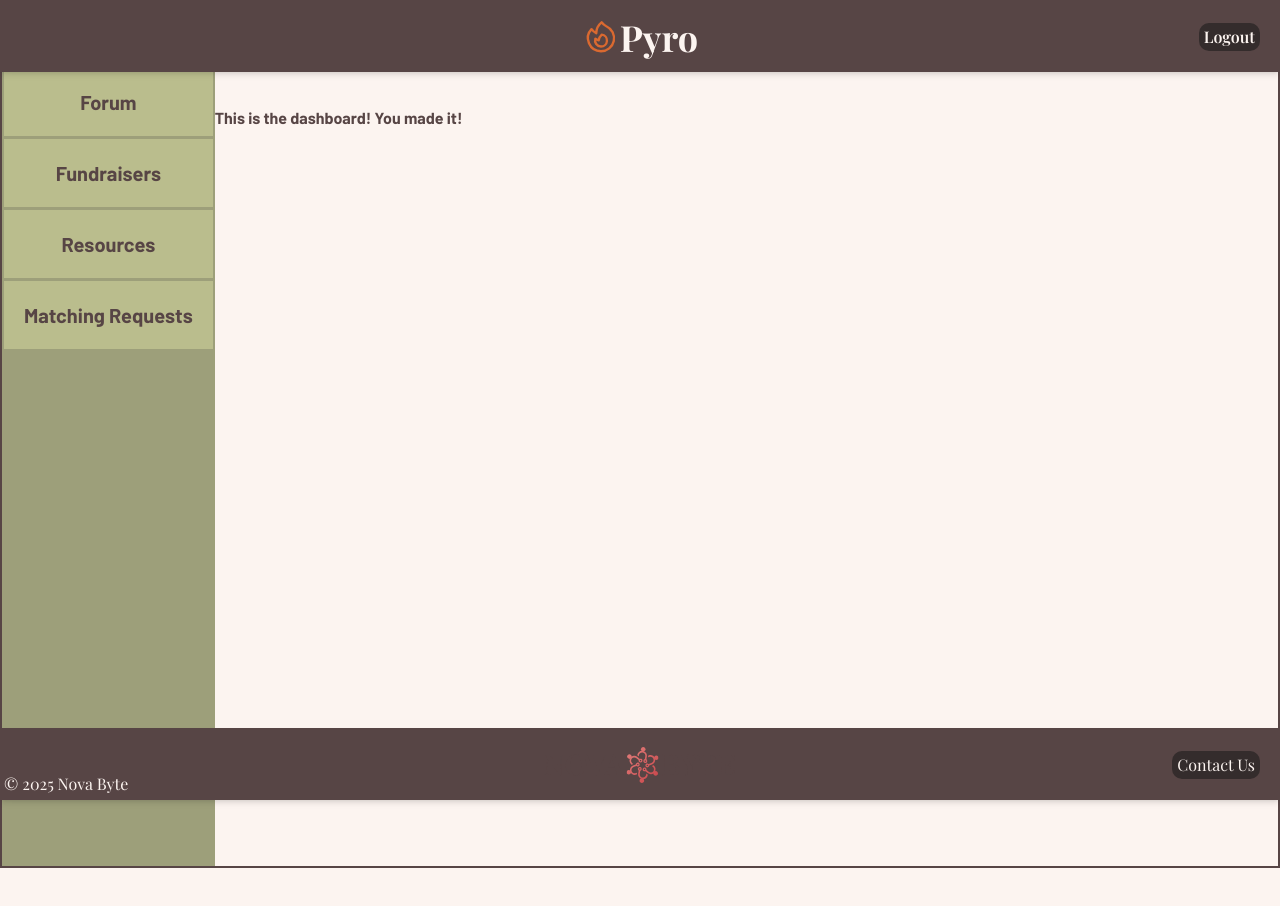
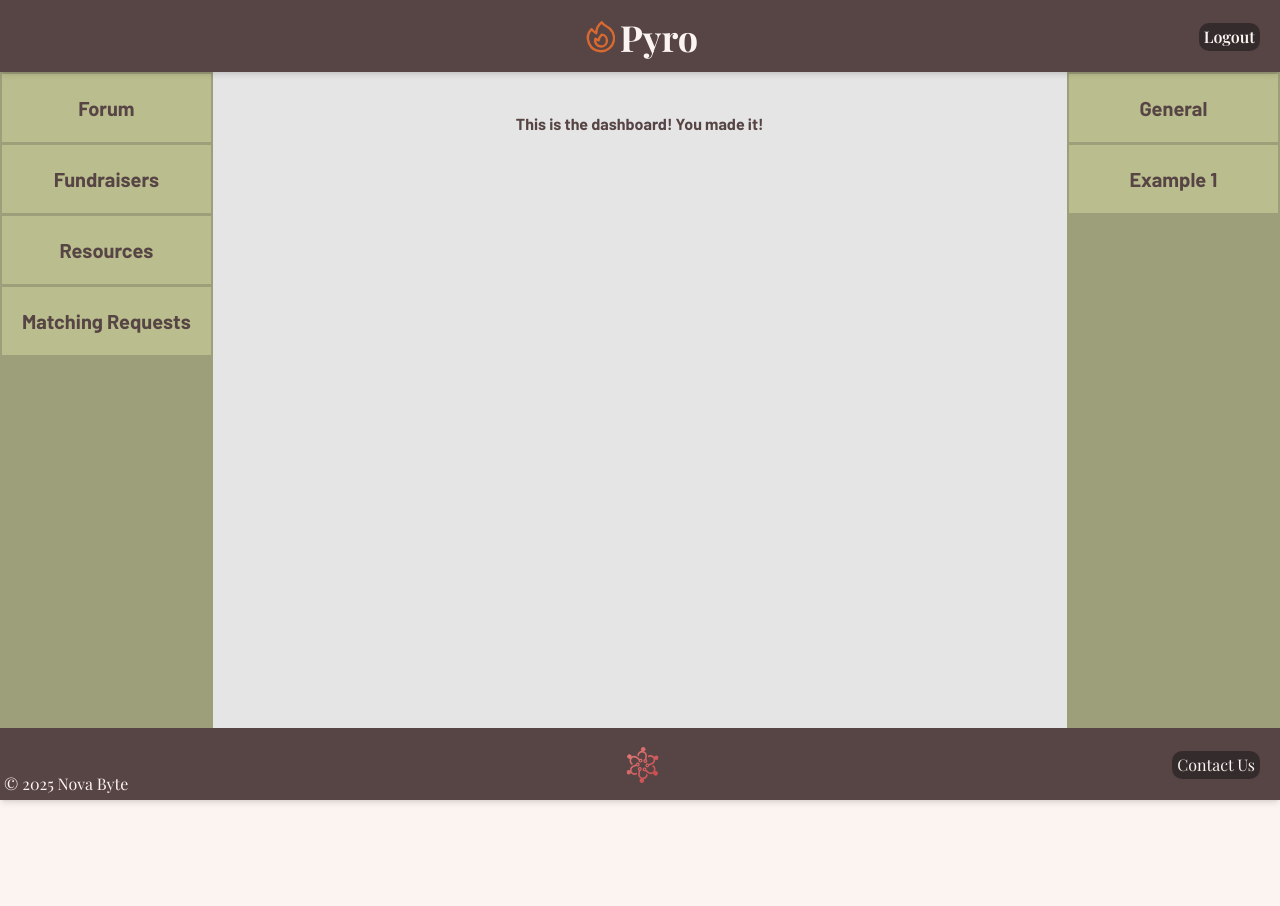
Before and after one commit to NovaByte-CS4800-Group-2/pyro, a Next.js app in the folder client/: page /dashboard in a window 1280 px wide. Shown: the top 906 px of the page. After the commit the page ends 800 px from the top, so only its background shows below. Built offline with nearby package versions, Linux system fonts and the light colour scheme; no server answers; sample sign-in values are in the browser's storage; a web font is replaced by a local one.

Commit message:
Forum layout changes

```diff
--- a/client/app/dashboard/layout.tsx
+++ b/client/app/dashboard/layout.tsx
@@ -21,7 +21,7 @@ export default function RootLayout({
     return router.push("/");
   }
   return (
-    <div className="flex flex-row border-2 min-h-screen">
+    <div className="flex justify-stretch items-stretch flex-row flex-grow">
       <Navbar></Navbar>
       {children}
     </div>);
--- a/client/app/dashboard/page.tsx
+++ b/client/app/dashboard/page.tsx
@@ -1,11 +1,17 @@
 'use client'
 
-export default function Home() {
-  return (
+import Subforumbar from "../ui/subforumbar";
+
+export default function Dashboard() {
+
+
+
+	return (
 	<>
-		<div className="flex flex-col items-center mt-10">
+		<div className="bg-neutral-200 flex flex-col items-center pt-10 min-h-full flex-grow">
 			<p className="font-bold">This is the dashboard! You made it!</p>
 		</div>
+		<Subforumbar></Subforumbar>
 	</>
   );
 }
--- a/client/app/layout.tsx
+++ b/client/app/layout.tsx
@@ -10,7 +10,7 @@ export default function RootLayout({ children }: Readonly<{ children: React.Reac
       <header className="fixed top-0 left-0 w-full shadow-md z-50">
           <Header />
         </header>
-        <main className="flex-grow mt-16 mb-16 overflow-auto">
+        <main className="flex flex-col flex-grow mt-18 mb-18 overflow-auto">
           {children}
         </main>
         <footer className="fixed bottom-0 left-0 w-full shadow-md z-50">
--- a/client/app/ui/navbar.tsx
+++ b/client/app/ui/navbar.tsx
@@ -3,7 +3,7 @@ import "@/app/globals.css";
 
 export default function Navbar() {
   return (
-    <div className="flex flex-col min-h-screen bg-(--moss-green) lg:text-xl md:text-lg sm:text-md font-bold">
+    <div className="flex flex-col bg-(--moss-green) lg:text-xl md:text-lg sm:text-md font-bold">
 		<Link href="" className="bg-(--sage) border-(--moss-green) p-5 border-2 text-center border-b-1 hover:bg-(--moss-green)">Forum</Link>
 		<Link href="" className="bg-(--sage) border-(--moss-green) p-5 border-2 text-center border-b-1 hover:bg-(--moss-green)">Fundraisers</Link>
 		<Link href="" className="bg-(--sage) border-(--moss-green) p-5 border-2 text-center border-b-1 hover:bg-(--moss-green)">Resources</Link>
--- /dev/null
+++ b/client/app/ui/subforumbar.tsx
@@ -0,0 +1,11 @@
+import Link from "next/link";
+import "@/app/globals.css";
+
+export default function Subforumbar() {
+  return (
+    <div className="flex flex-col min-w-1/6 bg-(--moss-green) lg:text-xl md:text-lg sm:text-md font-bold">
+		<Link href="" className="bg-(--sage) border-(--moss-green) p-5 border-2 text-center border-b-1 hover:bg-(--moss-green)">General</Link>
+		<Link href="" className="bg-(--sage) border-(--moss-green) p-5 border-2 text-center border-b-1 hover:bg-(--moss-green)">Example 1</Link>
+	</div>
+  );
+}
```
